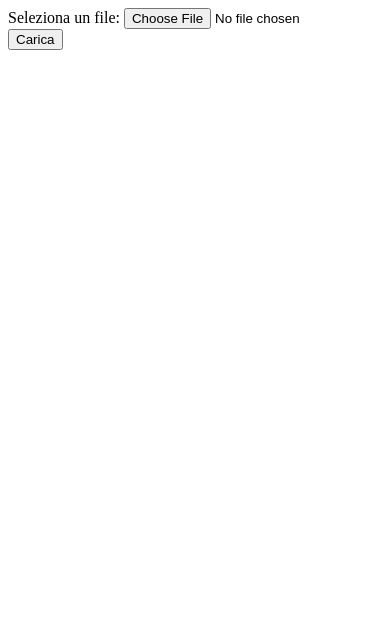
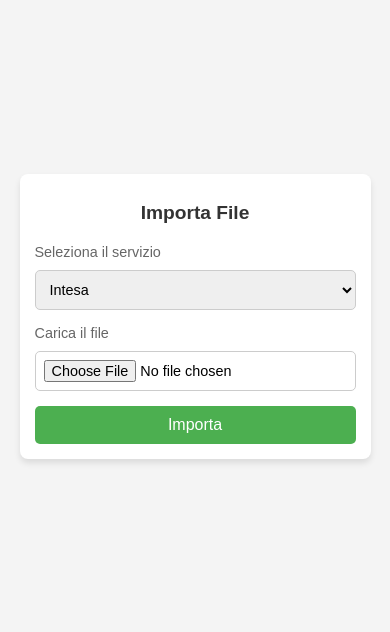
Before and after one commit to Loenus/easy-accounting, a Node server app: page / in a window 390 px wide. Shown: the top 632 px of the page. Run offline with Node 20, Linux system fonts and the light colour scheme.

Commit message:
frontend and excpetion handling

```diff
--- /dev/null
+++ b/public/css/index.css
@@ -0,0 +1,122 @@
+/* Stili generali */
+body {
+    font-family: Arial, sans-serif;
+    margin: 0;
+    padding: 0;
+    display: flex;
+    justify-content: center;
+    align-items: center;
+    height: 75vh; /*100vh*/
+    background-color: #f4f4f4;
+    overflow-x: hidden; /* Impedisce lo scrolling orizzontale */
+}
+
+/* Contenitore principale */
+.container {
+    width: 90%;
+    max-width: 400px;
+    background: #ffffff;
+    padding: 20px;
+    border-radius: 8px;
+    box-shadow: 0 4px 6px rgba(0, 0, 0, 0.1);
+    box-sizing: border-box; /* Assicura che padding non influisca sulla larghezza */
+    margin:5%;
+}
+
+/* Titolo */
+.title {
+    font-size: 1.5em;
+    text-align: center;
+    margin-bottom: 20px;
+    color: #333;
+}
+
+/* Input file e select */
+.form-group {
+    margin-bottom: 15px;
+}
+
+label {
+    display: block;
+    font-size: 0.9em;
+    margin-bottom: 5px;
+    color: #666;
+}
+
+select,
+input[type="file"] {
+    width: 100%;
+    padding: 10px;
+    border: 1px solid #ccc;
+    border-radius: 5px;
+    font-size: 0.9em;
+}
+
+/* Bottone */
+button {
+    width: 100%;
+    padding: 10px;
+    background-color: #4CAF50;
+    color: white;
+    border: none;
+    border-radius: 5px;
+    font-size: 1em;
+    cursor: pointer;
+    transition: background-color 0.3s;
+}
+
+button:hover {
+    background-color: #45a049;
+}
+
+/* Responsività */
+@media (max-width: 600px) {
+    .container {
+        padding: 15px;
+    }
+
+    .title {
+        font-size: 1.2em;
+    }
+}
+
+input[type="file"] {
+    width: 100%;
+    max-width: 100%;
+    padding: 8px;
+    border: 1px solid #ccc;
+    border-radius: 5px;
+    font-size: 0.9em;
+    box-sizing: border-box; /* Evita overflow */
+    overflow: hidden; /* Assicura che il contenitore gestisca il contenuto */
+}
+
+.form-group {
+    display: flex;
+    flex-direction: column; /* Assicura layout verticale */
+    gap: 5px; /* Spazio tra etichetta e input */
+}
+
+
+
+.notification {
+    padding: 10px;
+    margin-bottom: 15px;
+    border-radius: 5px;
+    font-size: 14px;
+    display: none;
+    opacity: 1; /* Imposta l'opacità iniziale a 1 (completamente visibile) */
+    transition: opacity 1s ease-out; /* Aggiungi transizione di 1 secondo */
+}
+.notification.success {
+    background-color: #d4edda;
+    color: #155724;
+    border: 1px solid #c3e6cb;
+    display: block;
+}
+.notification.error {
+    background-color: #f8d7da;
+    color: #721c24;
+    border: 1px solid #f5c6cb;
+    display: block;
+}
--- a/server.js
+++ b/server.js
@@ -10,6 +10,7 @@ require("dotenv").config();
 const app = express();
 const PORT = process.env.PORT || 3000;
 
+app.use(express.static(path.join(__dirname, 'public')));
 app.set('view engine', 'ejs');
 app.set('views', path.join(__dirname, 'views'));
 
@@ -24,12 +25,13 @@ const storage = multer.diskStorage({
 const upload = multer({ storage: storage });
 
 app.get('/', (req, res) => {
-    res.render('index', { title: 'Home Page' });
+    res.render('index', { message: null });
 });
 
 app.post('/upload', upload.single('file'), async (req, res) => {
     try {
-        await workbook.xlsx.readFile('test.xlsx');
+        const selectedService = req.body.service;
+        await workbook.xlsx.readFile('Template2.xlsx');
         const worksheet = workbook.getWorksheet(1);
 
         // Carica il file caricato
@@ -41,6 +43,7 @@ app.post('/upload', upload.single('file'), async (req, res) => {
 
         // Mappare i dati e aggiungerli
         worksheet2.eachRow({ includeEmpty: false }, (row, rowNumber) => { //includeEmpty ignora le righe completamente vuote
+            if (selectedService == "intesa") {
                 if (rowNumber > 19) {
                     const cell1 = row.getCell(1).value || 'Valore predefinito per A';
                     const cell3 = row.getCell(8).value || null;
@@ -52,6 +55,9 @@ app.post('/upload', upload.single('file'), async (req, res) => {
                     ]);
                     newRow.commit();
                 }
+            } else if (selectedService == "paypal") {
+                console.log('TODO elaborazione paypal')
+            }
         });
 
         // Scrivi le modifiche
@@ -59,10 +65,16 @@ app.post('/upload', upload.single('file'), async (req, res) => {
         await workbook.xlsx.writeFile('Template2.xlsx');
         console.log('File test.xlsx aggiornato con successo!');
 
-        res.send(`File elaborato con successo: ${req.file.filename}`);
+        res.json({
+            type: 'success',
+            text: `File elaborato con successo: ${req.file.filename}`
+        });
     } catch (error) {
         console.error('Errore durante l’elaborazione:', error);
-        res.status(500).send('Errore durante l’elaborazione del file.');
+        res.status(500).json({
+            type: 'error',
+            text: 'CARICAMENTO FALLITO, erorre generico durante l\'elaborazione del file'
+        })
     }
 });
 
--- a/views/index.ejs
+++ b/views/index.ejs
@@ -1,17 +1,76 @@
 <!DOCTYPE html>
-<html lang="en">
+<html lang="it">
 <head>
     <meta charset="UTF-8">
     <meta name="viewport" content="width=device-width, initial-scale=1.0">
-    <title>Document</title>
+    <title>Importa File</title>
+    <link rel="stylesheet" href="/css/index.css">
 </head>
 <body>
-    <form action="/upload" method="POST" enctype="multipart/form-data">
-        <label for="file">Seleziona un file:</label>
-        <input type="file" name="file" id="file" required>
-        <button type="submit">Carica</button>
-    </form>
-    <!--                 //var row = worksheet.getRow(19);
-                //row.getCell(2).value = 5; // A5's value set to 5 -->
+    <div class="container">
+        <h1 class="title">Importa File</h1>
+
+        <div id="notification-container"></div>
+
+        <form id="importForm" action="/upload" method="POST" enctype="multipart/form-data">
+            <div class="form-group">
+                <label for="service">Seleziona il servizio</label>
+                <select name="service" id="service" required>
+                    <option value="intesa">Intesa</option>
+                    <option value="paypal">PayPal</option>
+                </select>
+            </div>
+            <div class="form-group">
+                <label for="file">Carica il file</label>
+                <input type="file" name="file" id="file" required>
+            </div>
+            <button type="submit">Importa</button>
+        </form>
+    </div>
+
+    <script>
+        const timeout = 5000;
+
+        // Intercetta l'invio del form
+        document.getElementById('importForm').addEventListener('submit', function (e) {
+            e.preventDefault(); // Impedisce il comportamento di submit tradizionale
+
+            // Crea un FormData per inviare i dati del form
+            const formData = new FormData(this);
+
+            // Esegui una richiesta AJAX
+            fetch('/upload', {
+                method: 'POST',
+                body: formData
+            })
+            .then(response => response.json()) // Risposta del server come JSON
+            .then(data => {
+                // Mostra la notifica (successo o errore)
+                const notificationContainer = document.getElementById('notification-container');
+                const notification = document.createElement('div');
+                notification.className = `notification ${data.type}`;
+                notification.innerHTML = data.text;
+
+                notificationContainer.innerHTML = ''; // Pulisce la precedente notifica
+                notificationContainer.appendChild(notification);
+
+                // Nascondi gradualmente la notifica dopo 10 secondi
+                setTimeout(() => {
+                    notification.style.opacity = '0'; // Inizia il fade-out
+                }, timeout); // Dopo 10 secondi
+
+                // Dopo il fade-out, nascondi completamente la notifica
+                setTimeout(() => {
+                    notification.style.display = 'none';
+                }, timeout + 1000); // 1 secondo dopo che l'opacità è 0
+            })
+            .catch(error => {
+                console.error('Errore nella richiesta:', error);
+            })
+            .finally(() => {
+                console.log("Richiesta elaborata");
+            });
+        });
+    </script>
 </body>
 </html>
```
Also changed, not shown: 1 other file. Lines whose indentation alone changed are shown as unchanged.
